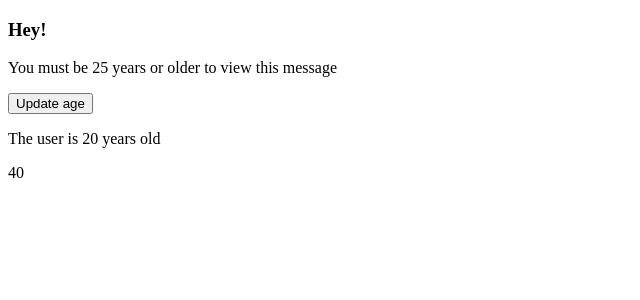
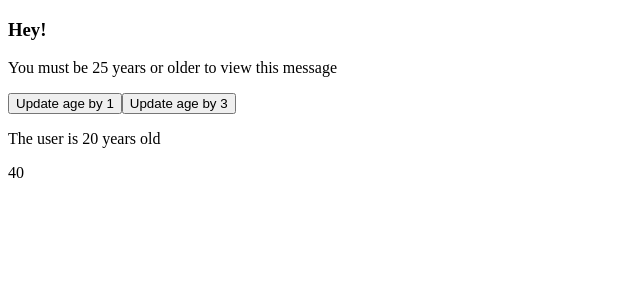
Before and after one commit to Versatilerz/Complete-Vue-Developer-Bootcamp, a Vue app in the folder Advanced/Components/: page / in a window 1280 px wide. Shown: the top 300 px of the page, without its empty margins (0-640 px from the left). Built offline with nearby package versions, Linux system fonts and the light colour scheme.

Commit message:
callback functions

```diff
--- a/Advanced/Components/src/App.vue
+++ b/Advanced/Components/src/App.vue
@@ -2,7 +2,7 @@
   <h3>Hey!</h3>
 
   <Greeting :age="age"></Greeting>
-  <User :age="age" @ageChange="updateAge"></User>
+  <User :age="age" @ageChange="updateAge" :ageChangeFn="updateAgeCB"></User>
 </template>
 
 <script>
@@ -26,6 +26,9 @@
         this.age += num;
       } else return;
     },
+    updateAgeCB(num) {
+      this.age += num;
+    },
   },
 };
 </script>
--- a/Advanced/Components/src/components/User.vue
+++ b/Advanced/Components/src/components/User.vue
@@ -1,5 +1,6 @@
 <template>
-  <button type="button" @click="onClickAge">Update age</button>
+  <button type="button" @click="onClickAge">Update age by 1</button>
+  <button type="button" @click="ageChangeFn(3)">Update age by 3</button>
   <p>The user is {{ age }} years old</p>
   <p>{{ ageDoubled }}</p>
 </template>
@@ -16,6 +17,7 @@
         return value < 130;
       },
     },
+    ageChangeFn: Function,
   },
   emits: ["ageChange"],
   computed: {
```
